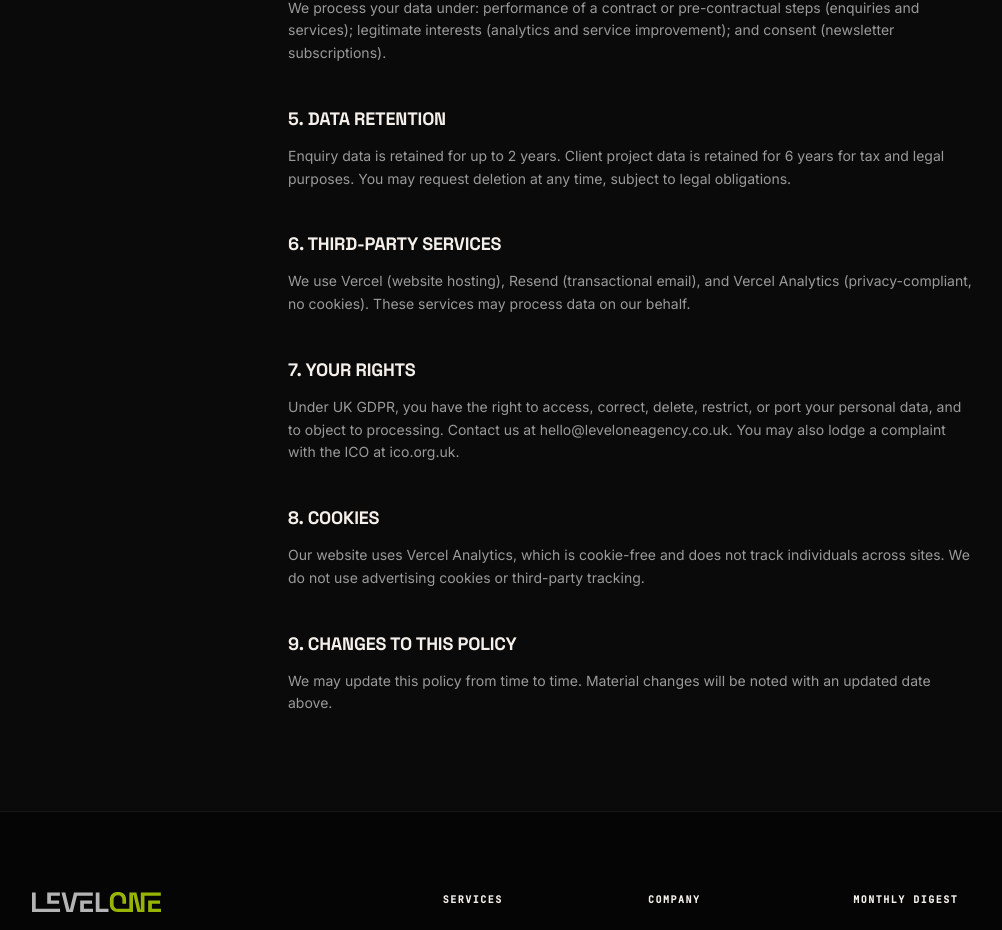
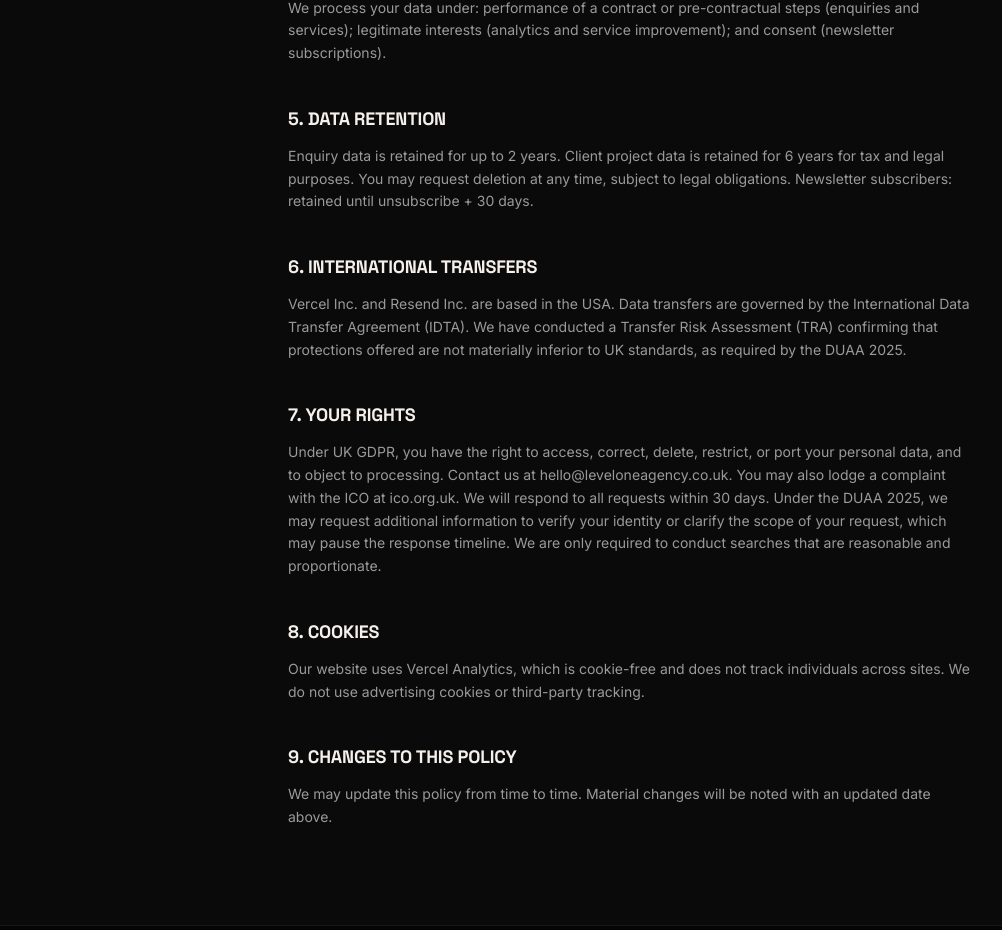
Before and after one commit to cristborrero/levelone-agency-v3, a Next.js app: page /privacy in a window 1280 px wide. Shown: the part 892-1822 px from the top of the page, without its empty margins (8-1010 px from the left). Built offline with nearby package versions, Linux system fonts and the light colour scheme; no server answers.

Commit message:
Update Privacy Policy contents per DUAA 2025

```diff
--- a/src/app/(site)/privacy/page.tsx
+++ b/src/app/(site)/privacy/page.tsx
@@ -49,15 +49,15 @@ export default function PrivacyPage() {
             },
             {
               title: "5. Data Retention",
-              content: "Enquiry data is retained for up to 2 years. Client project data is retained for 6 years for tax and legal purposes. You may request deletion at any time, subject to legal obligations.",
+              content: "Enquiry data is retained for up to 2 years. Client project data is retained for 6 years for tax and legal purposes. You may request deletion at any time, subject to legal obligations. Newsletter subscribers: retained until unsubscribe + 30 days.",
             },
             {
-              title: "6. Third-Party Services",
-              content: "We use Vercel (website hosting), Resend (transactional email), and Vercel Analytics (privacy-compliant, no cookies). These services may process data on our behalf.",
+              title: "6. International Transfers",
+              content: "Vercel Inc. and Resend Inc. are based in the USA. Data transfers are governed by the International Data Transfer Agreement (IDTA). We have conducted a Transfer Risk Assessment (TRA) confirming that protections offered are not materially inferior to UK standards, as required by the DUAA 2025.",
             },
             {
               title: "7. Your Rights",
-              content: "Under UK GDPR, you have the right to access, correct, delete, restrict, or port your personal data, and to object to processing. Contact us at hello@leveloneagency.co.uk. You may also lodge a complaint with the ICO at ico.org.uk.",
+              content: "Under UK GDPR, you have the right to access, correct, delete, restrict, or port your personal data, and to object to processing. Contact us at hello@leveloneagency.co.uk. You may also lodge a complaint with the ICO at ico.org.uk. We will respond to all requests within 30 days. Under the DUAA 2025, we may request additional information to verify your identity or clarify the scope of your request, which may pause the response timeline. We are only required to conduct searches that are reasonable and proportionate.",
             },
             {
               title: "8. Cookies",
```
